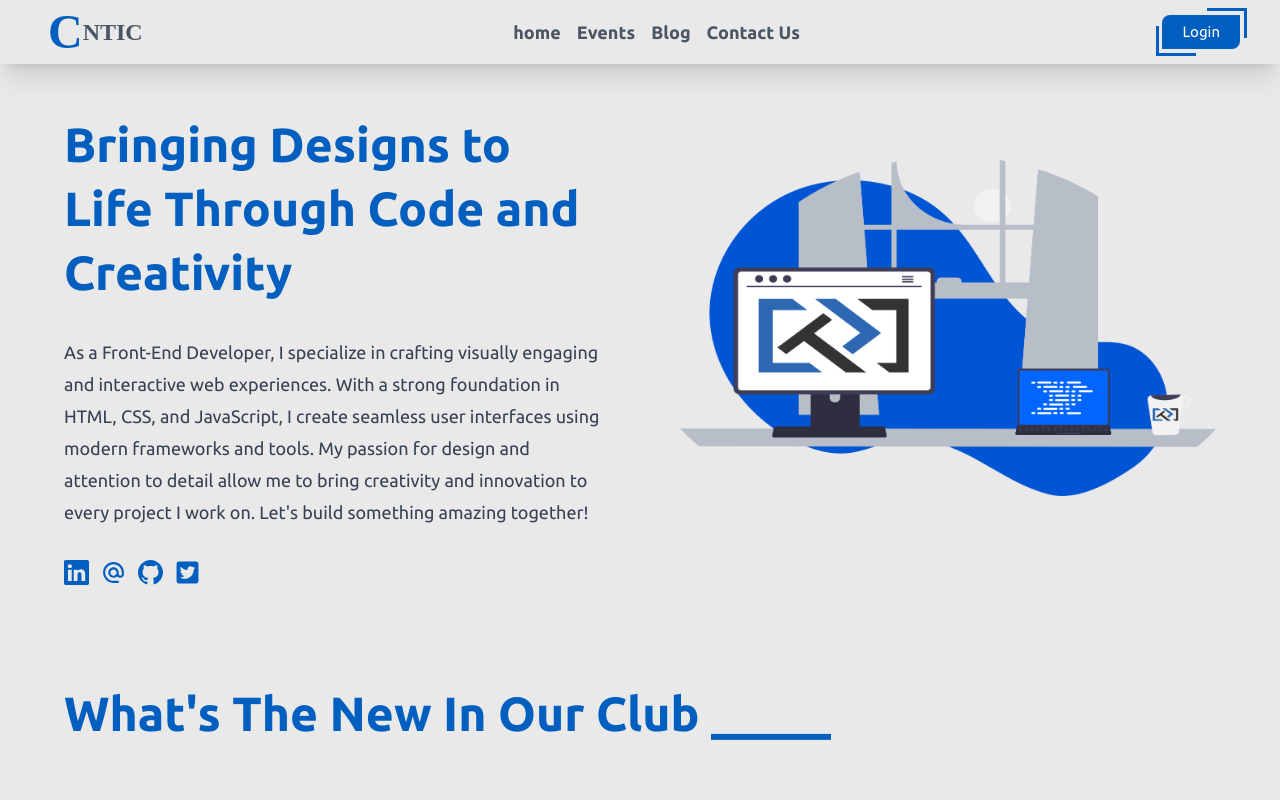
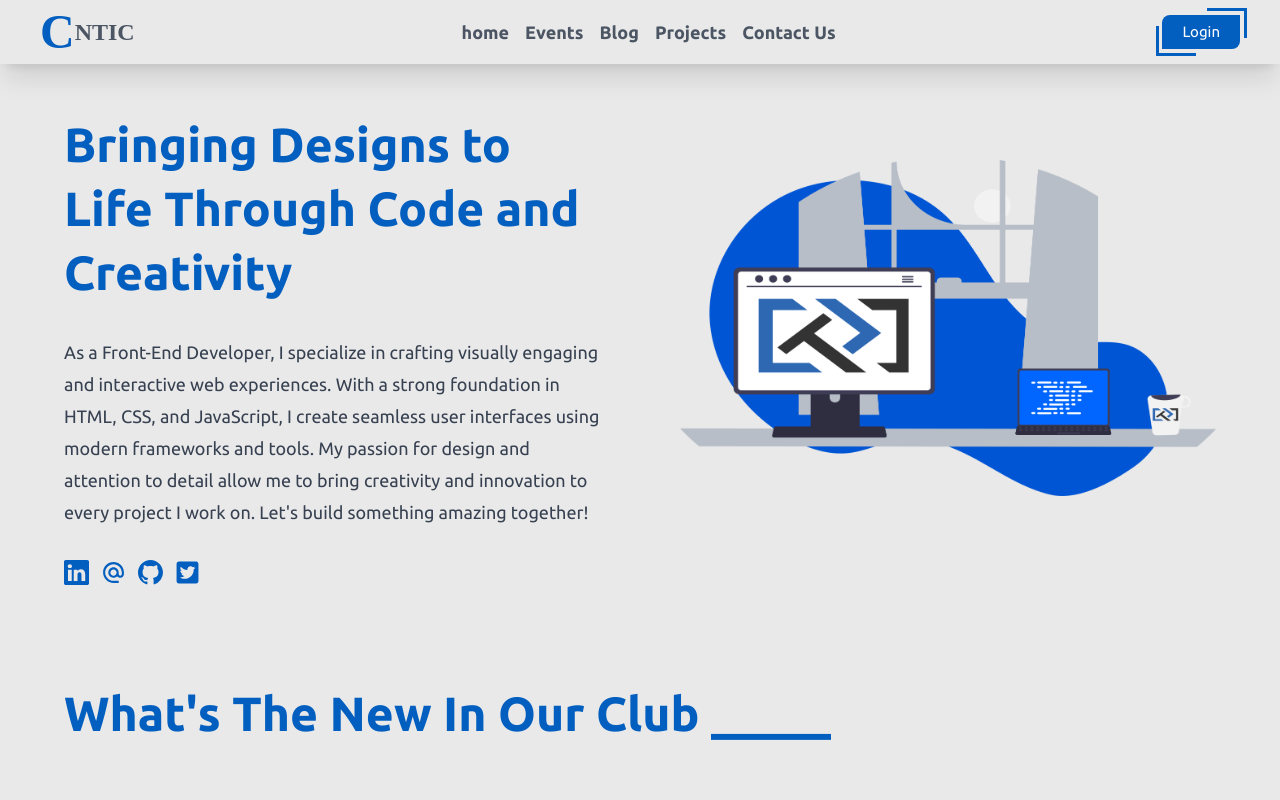
Before and after one commit to Becherair-Abdellah/CNTIC, a React (Vite) app: page / in a window 1280 px wide. Shown: the top 800 px of the page. Built offline with nearby package versions, Linux system fonts and the light colour scheme; a web font is replaced by a local one.

Commit message:
fixing nav bar padding

```diff
--- a/src/components/PublicComponents/Navbar.jsx
+++ b/src/components/PublicComponents/Navbar.jsx
@@ -10,10 +10,10 @@ function Navbar() {
     } md:left-0`;
     return (
         <>
-            <div className="w-full flex justify-between items-center  fixed bg-[#e9e9e9] top-0 left-0 shadow-xl z-20 px-10">
+            <div className="w-full flex justify-between items-center  fixed bg-[#e9e9e9] top-0 left-0 shadow-xl z-20 px-10 py-2">
                 <div className="w-[65px] h-[65px] rounded-bl-full bg-primaryColor right-[-1rem] top-0 fixed md:hidden z-10"></div>
                 {/* logo  */}
-                <div className="text-gray-600 font-semibold text-2xl font-Playpen p-2 flex justify-center items-center">
+                <div className="text-gray-600 font-semibold text-2xl font-Playpen  flex justify-center items-center">
                     <strong className="text-5xl font-bold text-primaryColor  ">
                         C
                     </strong>
@@ -49,6 +49,9 @@ function Navbar() {
                             Blog
                         </li>
                         <li className="hover:text-primaryColor cursor-pointer">
+                            Projects
+                        </li>
+                        <li className="hover:text-primaryColor cursor-pointer">
                             Contact Us
                         </li>
                     </ul>
```
